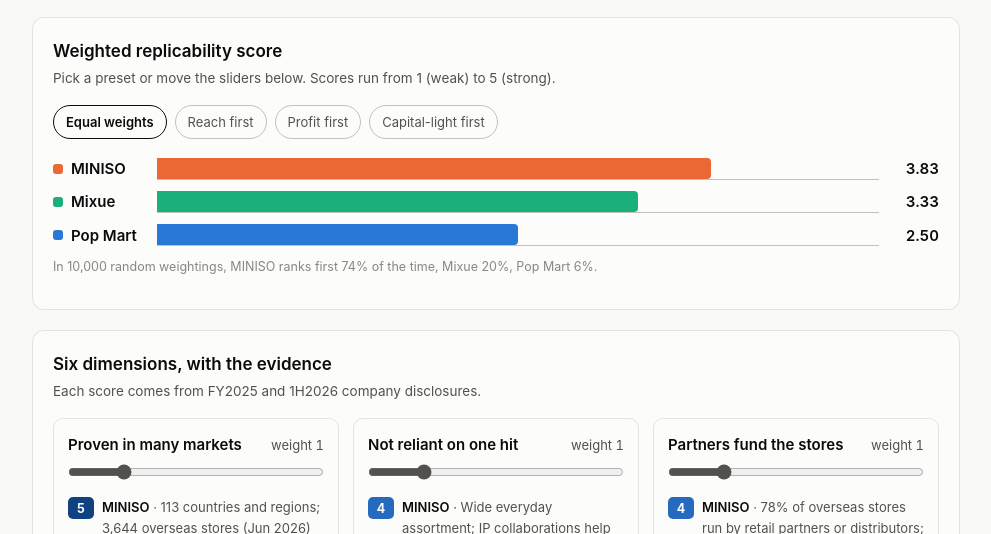
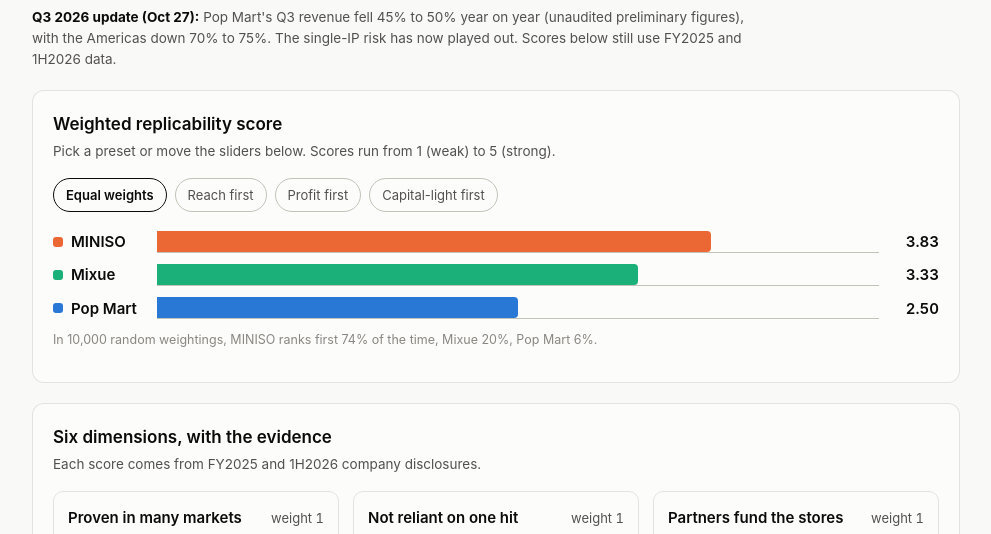
Before and after one commit to hql7-luo/china-brands-going-global, a plain HTML site: page docs/index.html in a window 1280 px wide. Shown: the part 196-730 px from the top of the page, without its empty margins (144-1135 px from the left). Drawn offline with Linux system fonts and the light colour scheme.

Commit message:
Add a Q3 2026 update on Pop Mart

```diff
--- a/docs/index.html
+++ b/docs/index.html
@@ -44,6 +44,8 @@
   h1 { font-size: 30px; line-height: 1.2; margin: 0 0 10px; font-weight: 650; }
   .lede { font-size: 17px; color: var(--ink2); margin: 0; max-width: 720px; }
   .lede b { color: var(--ink); }
+  .update { font-size: 13.5px; color: var(--ink2); margin: 10px 0 0; max-width: 720px; }
+  .update b { color: var(--ink); }
   .lang { display: flex; border: 1px solid var(--ring); border-radius: 8px; overflow: hidden; flex: none; }
   .lang button { border: 0; background: transparent; color: var(--ink2); padding: 6px 10px; font: inherit; font-size: 13px; cursor: pointer; }
   .lang button.on { background: var(--surface); color: var(--ink); font-weight: 600; }
@@ -96,6 +98,7 @@
       <p class="eyebrow" data-t="eyebrow"></p>
       <h1 data-t="title"></h1>
       <p class="lede" data-t="lede"></p>
+      <p class="update" data-t="update"></p>
     </div>
     <div class="lang" role="group" aria-label="Language">
       <button data-lang="en">EN</button><button data-lang="zh">中文</button>
@@ -139,6 +142,7 @@
       eyebrow: "Independent project · Haoqi Luo · Data as of Oct 2026",
       title: "Chinese consumer brands going global: whose model travels?",
       lede: "<b>MINISO's model is the most replicable.</b> Pop Mart's is the most profitable but the hardest to copy. Mixue's works at home, but its first overseas wave has stalled.",
+      update: "<b>Q3 2026 update (Oct 27):</b> Pop Mart's Q3 revenue fell 45% to 50% year on year (unaudited preliminary figures), with the Americas down 70% to 75%. The single-IP risk has now played out. Scores below still use FY2025 and 1H2026 data.",
       rankTitle: "Weighted replicability score",
       rankSub: "Pick a preset or move the sliders below. Scores run from 1 (weak) to 5 (strong).",
       rankNote: "In 10,000 random weightings, MINISO ranks first 74% of the time, Mixue 20%, Pop Mart 6%.",
@@ -167,6 +171,7 @@
       eyebrow: "独立项目 · 罗浩绮 · 数据截至 2026 年 10 月",
       title: "中国消费品牌出海：谁的模式更可复制？",
       lede: "<b>名创优品的模式最可复制。</b>泡泡玛特最赚钱，但最难复制。蜜雪的模式在国内跑通了，第一轮出海遇到了瓶颈。",
+      update: "<b>2026 年三季度更新（10 月 27 日）：</b>泡泡玛特三季度整体收益同比下降 45%-50%（未经审核的初步数据），美洲下降 70%-75%，单一 IP 依赖的风险已经兑现。下方评分仍基于 2025 年和 2026 年上半年数据。",
       rankTitle: "加权可复制性得分",
       rankSub: "选一个预设，或拖动下方滑块调整权重。分数 1（弱）到 5（强）。",
       rankNote: "随机生成 10,000 组权重：名创优品 74% 排第一，蜜雪 20%，泡泡玛特 6%。",
```
Also changed, not shown: 2 other files.
